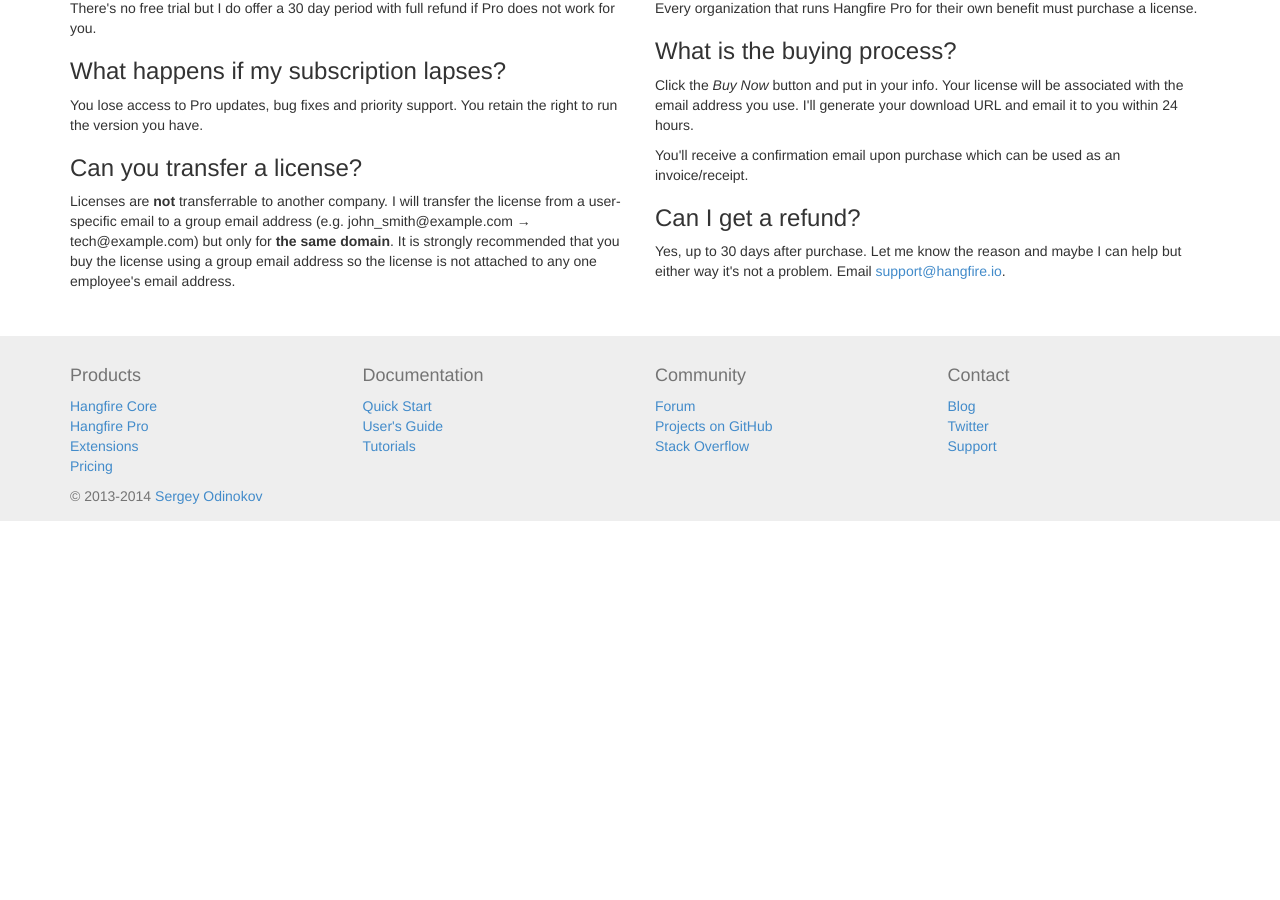
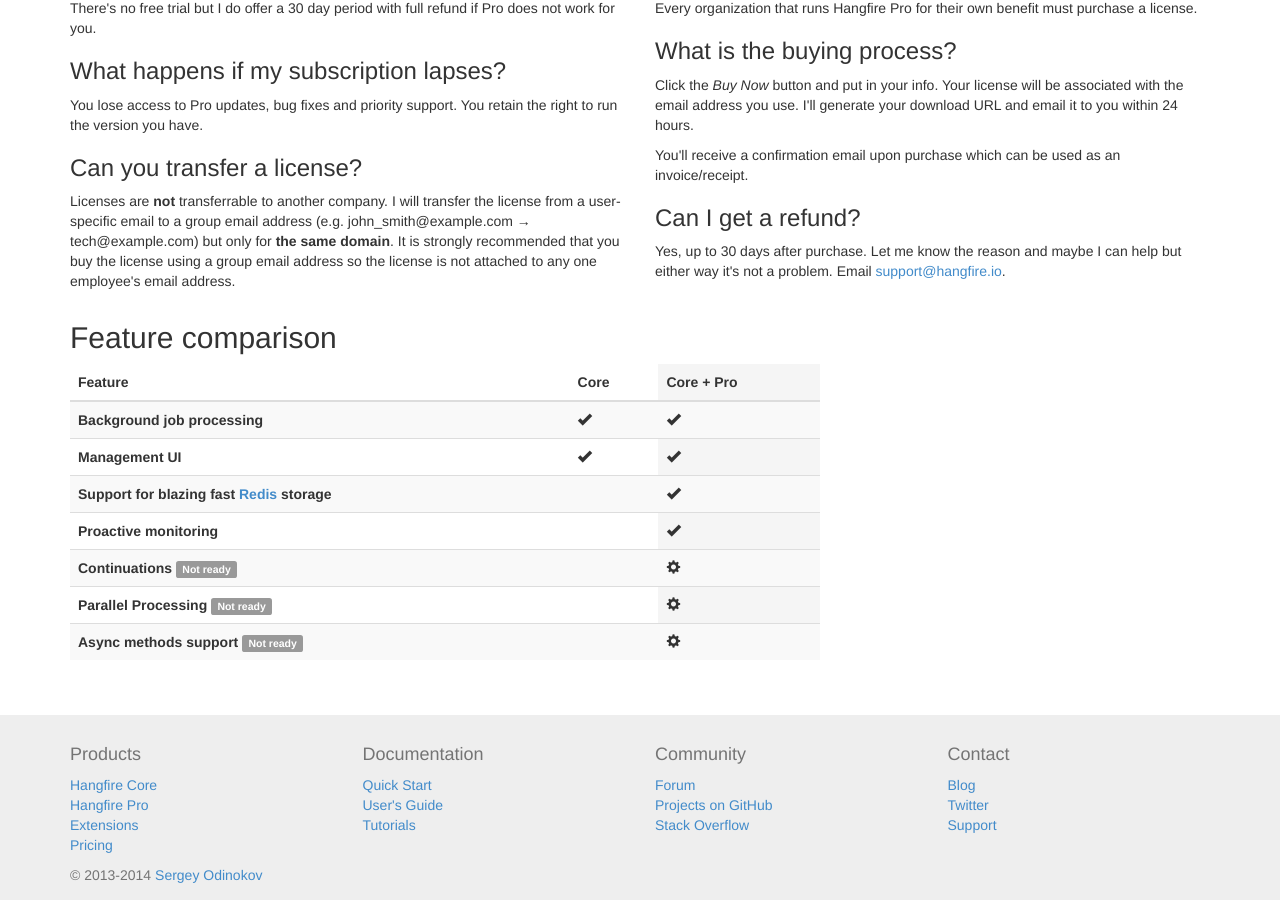
Before and after one commit to HangfireIO/Hangfire.io, a Jekyll site: the page built from pricing/index.md, in a window 1280 px wide and 900 px high, scrolled down 811 px. Built offline with Jekyll 4.4.1, drawn with Linux system fonts in a browser that asks for light colours; nearby versions of some CDN libraries; Markdown is read by kramdown in place of the engine named in the settings; before the commit the page ends 1332 px from its top, so only the background shows below that.

Commit message:
Move feature comparison to the pricing page

```diff
--- a/pricing/index.md
+++ b/pricing/index.md
@@ -136,4 +136,66 @@
         </p>
         </div>
     </div>
+
+    <div class="row">
+        <div class="col-md-12">
+            <h2>Feature comparison</h2>
+        </div>
+    </div>
+
+    <div class="row">
+        <div class="col-md-8">
+            <table class="table table-hover table-striped">
+                <colgroup>
+                    <col>
+                    <col>
+                    <col style="background-color: #f5f5f5;">
+                </colgroup>
+                <thead>
+                    <tr>
+                        <th>Feature</th>
+                        <th>Core</th>
+                        <th>Core + Pro</th>
+                    </tr>
+                </thead>
+                <tbody>
+                    <tr>
+                        <th>Background job processing</th>
+                        <td><i class="glyphicon glyphicon-ok"></i></td>
+                        <td><i class="glyphicon glyphicon-ok"></i></td>
+                    </tr>
+                    <tr>
+                        <th>Management UI</th>
+                        <td><i class="glyphicon glyphicon-ok"></i></td>
+                        <td><i class="glyphicon glyphicon-ok"></i></td>
+                    </tr>
+                    <tr>
+                        <th>Support for blazing fast <a href="http://redis.io" target="_blank">Redis</a> storage</th>
+                        <td></td>
+                        <td><i class="glyphicon glyphicon-ok"></i></td>
+                    </tr>
+                    <tr>
+                        <th>Proactive monitoring</th>
+                        <td></td>
+                        <td><i class="glyphicon glyphicon-ok"></i></td>
+                    </tr>
+                    <tr>
+                        <th>Continuations <span class="label label-default">Not ready</span></th>
+                        <td></td>
+                        <td><i class="glyphicon glyphicon-cog" title="Under construction"></i></td>
+                    </tr>
+                    <tr>
+                        <th>Parallel Processing <span class="label label-default">Not ready</span></th>
+                        <td></td>
+                        <td><i class="glyphicon glyphicon-cog" title="Under construction"></i></td>
+                    </tr>
+                    <tr>
+                        <th>Async methods support <span class="label label-default">Not ready</span></th>
+                        <td></td>
+                        <td><i class="glyphicon glyphicon-cog" title="Under construction"></i></td>
+                    </tr>
+                </tbody>
+            </table>
+        </div>
+    </div>
 </div>
```
Also changed, not shown: pro/index.md (+0 -60 lines).
